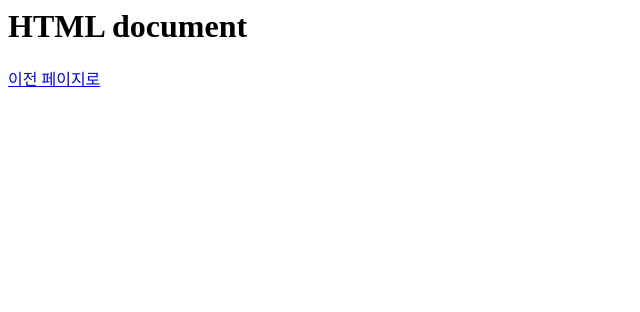
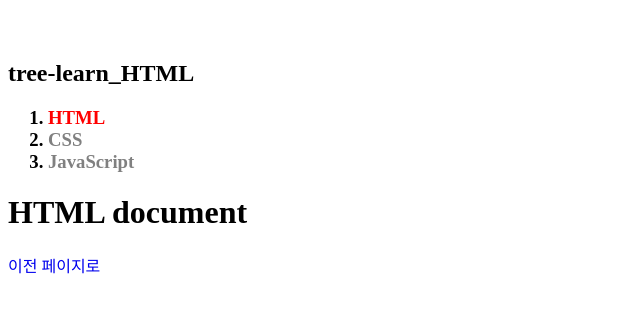
Before and after one commit to drbug2000/To_WEB_for_Soldier, a plain HTML site: page web/web_learning_tree/1.html in a window 1280 px wide. Shown: the whole page, without its empty margins (0-640 px from the left). Drawn offline with Linux system fonts and the light colour scheme.

Commit message:
update 2022.04.06
add prototype file, TEST folder
update pages

```diff
--- a/web/web_learning_tree/1.html
+++ b/web/web_learning_tree/1.html
@@ -3,10 +3,36 @@
 <html>
 
 	<head>
-	<title>HTML</title>
-	<meta charset="utf-8">
+		<title>HTML</title>
+		<meta charset="utf-8">
 
+		<style>
+			a{
+				text-decoration: none;
+			}
+
+			.saw{
+				color: gray;
+			}
+
+			#active{
+				 color:red;
+				 font-weight: bold;
+			}
+			<!--우선순위는 가장 최근,가장 밑, 가장 태그에 가까운 / tag < class < id(유일) -->
+		</style>
 	</head>
+		<h2 style="margin-top:60px;">
+				tree-learn_HTML
+			</h2>
+			<h3>
+			<ol>
+				<li><a href="1.html" title="HTML문서" class="saw" id="active">HTML</a></li>
+				<li><a href="2.html" title="CSS문서" class="saw">CSS</a></li>
+				<li><a href="3.html" title="JavaScript 문서" class="saw">JavaScript</a></li>
+			</ol>
+		</h3>
+
 		<h1>
 		HTML document
 		</h1>
```
Also changed, not shown: prototype.html (added, +19 -0 lines), README.txt, TEST/box.html (added).
